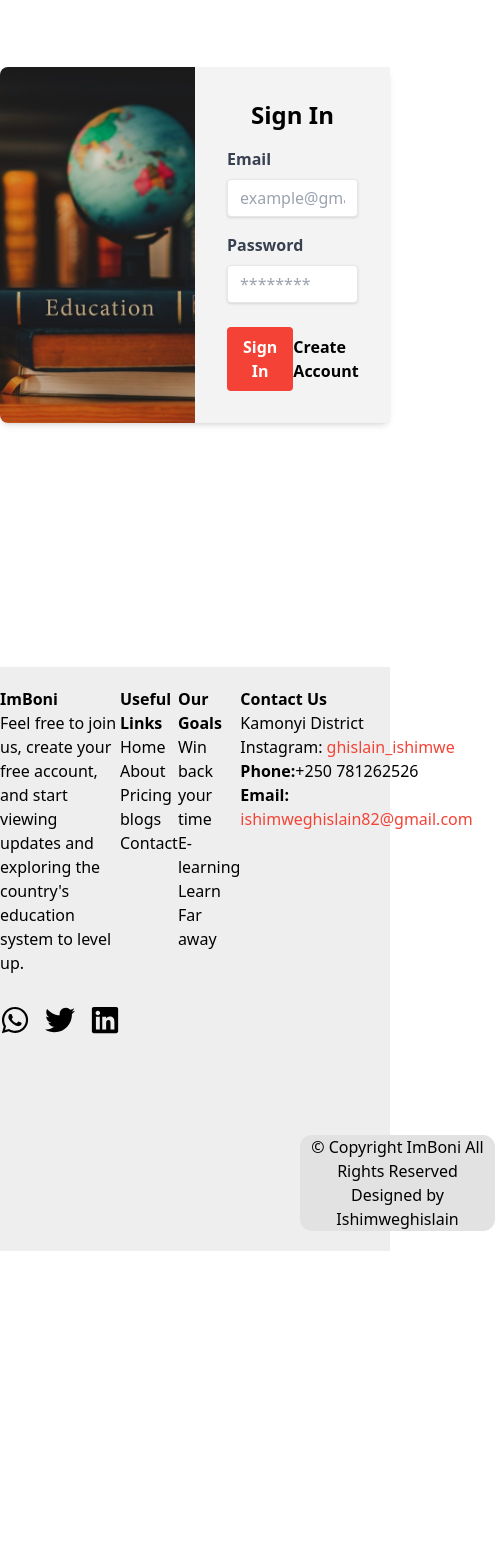
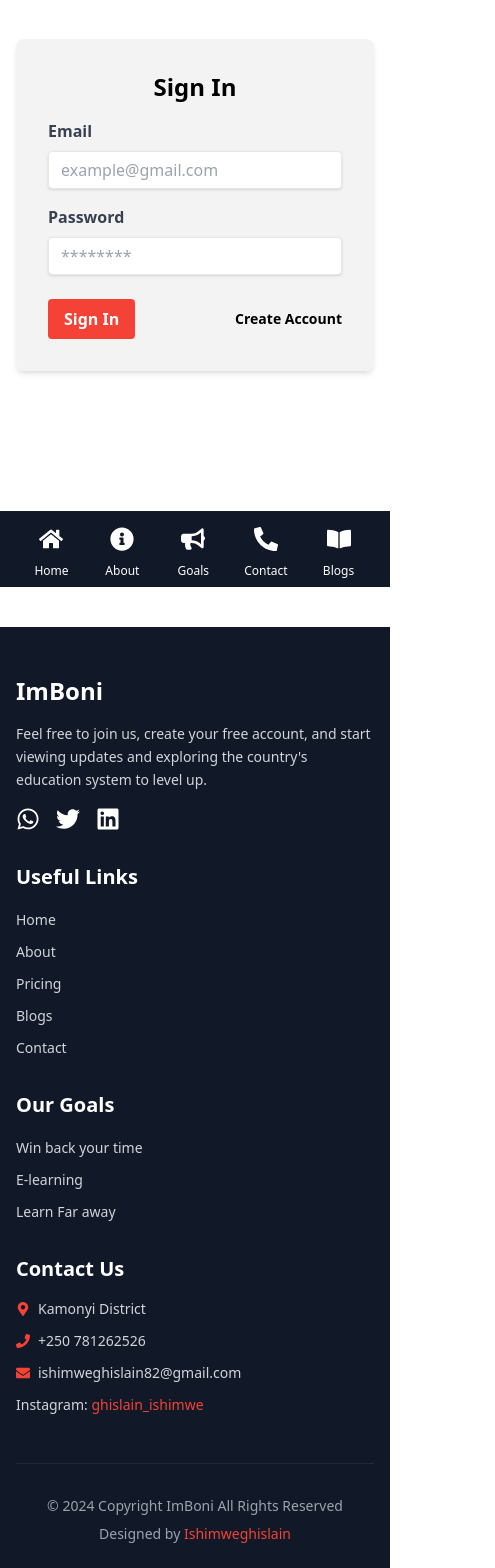
Before and after one commit to ishimweghislain/Imboni_project_2, a React (Vite) app in the folder Frontend/: page /login in a window 390 px wide. Shown: the part 257-1825 px from the top of the page, 495 px wide, since content can reach past the window. Before the commit the page ends 1508 px from the top, so only its background shows below. Built offline with nearby package versions, Linux system fonts and the light colour scheme.

Commit message:
added responsiveness for website pages

```diff
--- a/Frontend/src/Components/Footer.jsx
+++ b/Frontend/src/Components/Footer.jsx
@@ -1,69 +1,126 @@
 import React from 'react';
-import { FaWhatsapp, FaTwitter, FaLinkedin } from 'react-icons/fa';
+import { Link } from 'react-router-dom';
+import { FaWhatsapp, FaTwitter, FaLinkedin, FaPhone, FaEnvelope, FaMapMarkerAlt } from 'react-icons/fa';
 
 const Footer = () => {
   return (
-    <footer className='footer'>
-    <div className="container-fluid bg-dark text-light py-5">
-      <div className="row">
-        <div className="col-md-4">
-         <b> <h1>ImBoni</h1></b>
-          <p>Feel free to join us, create your free account, and start viewing<br></br>  updates and exploring the country's education system to level up.</p>
-          <div className="links">
-  <a href="https://wa.me/" target="_blank" rel="noopener noreferrer" className="text-light me-3">
-    <FaWhatsapp size={30} />
+    <footer className="bg-gray-900 text-white pt-12 pb-6">
+      <div className="max-w-7xl mx-auto px-4 sm:px-6">
+        <div className="grid grid-cols-1 md:grid-cols-2 lg:grid-cols-4 gap-8">
+          {/* Company Info Section */}
+          <div className="space-y-4">
+            <h2 className="text-2xl font-bold mb-4">ImBoni</h2>
+            <p className="text-gray-300 text-sm leading-relaxed mb-6">
+              Feel free to join us, create your free account, and start viewing updates
+              and exploring the country's education system to level up.
+            </p>
+            <div className="flex space-x-4">
+              <a href="https://wa.me/" target="_blank" rel="noopener noreferrer"
+                className="text-white hover:text-[#f44336] transition-colors duration-300">
+                <FaWhatsapp size={24} />
               </a>
-  <a href="https://twitter.com/" target="_blank" rel="noopener noreferrer" className="text-light me-3">
-    <FaTwitter size={30} />
+              <a href="https://twitter.com/" target="_blank" rel="noopener noreferrer"
+                className="text-white hover:text-[#f44336] transition-colors duration-300">
+                <FaTwitter size={24} />
               </a>
-  <a href="https://www.linkedin.com/" target="_blank" rel="noopener noreferrer" className="text-light">
-    <FaLinkedin size={30} />
+              <a href="https://www.linkedin.com/" target="_blank" rel="noopener noreferrer"
+                className="text-white hover:text-[#f44336] transition-colors duration-300">
+                <FaLinkedin size={24} />
               </a>
             </div>
-
-
-
           </div>
 
-
-        <div className="col-md-3">
-         <b><h1>Useful Links</h1></b>
-          <ul className="list-unstyled">
-            <li><a href="/" className="text-light link-hover">Home</a></li>
-            <li><a href="/about" className="text-light link-hover">About</a></li>
-            <li><a href="/pricing" className="text-light link-hover">Pricing</a></li>
-            <li><a href="/blogs" className="text-light link-hover">blogs</a></li>
-            <li><a href="/contact" className="text-light link-hover">Contact</a></li>
-
+          {/* Useful Links Section */}
+          <div>
+            <h2 className="text-xl font-bold mb-4">Useful Links</h2>
+            <ul className="space-y-2">
+              {['Home', 'About', 'Pricing', 'Blogs', 'Contact'].map((item) => (
+                <li key={item}>
+                  <Link
+                    to={`/${item.toLowerCase()}`}
+                    className="text-gray-300 hover:text-[#f44336] transition-colors duration-300 text-sm"
+                  >
+                    {item}
+                  </Link>
+                </li>
+              ))}
             </ul>
           </div>
 
-        <div className="col-md-3">
-         <b><h1>Our Goals</h1></b>
-          <ul className="list-unstyled">
-            <li><a href="/" className="text-light link-hover"> Win back your time</a></li>
-            <li><a href="/about" className="text-light link-hover">E-learning</a></li>
-            <li><a href="/contact" className="text-light link-hover">Learn Far away</a></li>
-
+          {/* Our Goals Section */}
+          <div>
+            <h2 className="text-xl font-bold mb-4">Our Goals</h2>
+            <ul className="space-y-2">
+              {[
+                'Win back your time',
+                'E-learning',
+                'Learn Far away'
+              ].map((item) => (
+                <li key={item}>
+                  <Link
+                    to="/"
+                    className="text-gray-300 hover:text-[#f44336] transition-colors duration-300 text-sm"
+                  >
+                    {item}
+                  </Link>
+                </li>
+              ))}
             </ul>
           </div>
 
-
-        <div className="col-md-3">
-         <b> <h1>Contact Us</h1></b>
-          <p>Kamonyi District</p>
-          <p>Instagram: <a href="https://www.instagram.com/ghislain_ishimwe" className="text-[#f44336] link-hover">ghislain_ishimwe</a></p>
-          <p><b>Phone:</b>+250 781262526</p>
-          <p><b>Email:</b> <a href="mailto:ishi@gmail.com" className="text-[#f44336] link-hover">ishimweghislain82@gmail.com</a></p>
+          {/* Contact Section */}
+          <div>
+            <h2 className="text-xl font-bold mb-4">Contact Us</h2>
+            <div className="space-y-3">
+              <p className="flex items-center text-gray-300 text-sm">
+                <FaMapMarkerAlt className="mr-2 text-[#f44336]" />
+                Kamonyi District
+              </p>
+              <p className="flex items-center text-gray-300 text-sm">
+                <FaPhone className="mr-2 text-[#f44336]" />
+                +250 781262526
+              </p>
+              <p className="flex items-center text-gray-300 text-sm">
+                <FaEnvelope className="mr-2 text-[#f44336]" />
+                <a
+                  href="mailto:ishimweghislain82@gmail.com"
+                  className="hover:text-[#f44336] transition-colors duration-300"
+                >
+                  ishimweghislain82@gmail.com
+                </a>
+              </p>
+              <p className="text-gray-300 text-sm">
+                Instagram:{' '}
+                <a
+                  href="https://www.instagram.com/ghislain_ishimwe"
+                  className="text-[#f44336] hover:text-[#ff6659] transition-colors duration-300"
+                  target="_blank"
+                  rel="noopener noreferrer"
+                >
+                  ghislain_ishimwe
+                </a>
+              </p>
+            </div>
           </div>
         </div>
 
-     <div className='last-footer'>
-      <div className="row mt-4">
-        <div className="col-12 text-center">
-          <p>© Copyright ImBoni All Rights Reserved</p>
-          <p>Designed by <a href="https://portfolio-link.com" className="text-light">Ishimweghislain</a></p>
-        </div>
+        {/* Copyright Section */}
+        <div className="border-t border-gray-800 mt-12 pt-8">
+          <div className="text-center space-y-2">
+            <p className="text-gray-400 text-sm">
+              © {new Date().getFullYear()} Copyright ImBoni All Rights Reserved
+            </p>
+            <p className="text-gray-400 text-sm">
+              Designed by{' '}
+              <a
+                href="https://portfolio-link.com"
+                className="text-[#f44336] hover:text-[#ff6659] transition-colors duration-300"
+                target="_blank"
+                rel="noopener noreferrer"
+              >
+                Ishimweghislain
+              </a>
+            </p>
           </div>
         </div>
       </div>
--- a/Frontend/src/Components/Login.jsx
+++ b/Frontend/src/Components/Login.jsx
@@ -5,30 +5,28 @@ import axios from 'axios';
 const LoginForm = ({ onToggle, onLogin }) => {
   const [email, setEmail] = useState('');
   const [password, setPassword] = useState('');
+  const [isMobile, setIsMobile] = useState(window.innerWidth <= 768);
   const navigate = useNavigate();
+
+  useEffect(() => {
+    const handleResize = () => {
+      setIsMobile(window.innerWidth <= 768);
+    };
+    window.addEventListener('resize', handleResize);
+    return () => window.removeEventListener('resize', handleResize);
+  }, []);
 
   const handleLogin = async (e) => {
     e.preventDefault();
-    const userData = {
-      email,
-      password
-    };
+    const userData = { email, password };
 
     try {
       const response = await axios.post('http://localhost:5000/api/users/login', userData);
       const { token, user } = response.data;
-
-
       localStorage.setItem('user', JSON.stringify(user));
       localStorage.setItem('token', token);
-
       onLogin(user);
-
-      if (user.role === 'student') {
-        navigate('/student-dashboard');
-      } else {
-        navigate('/teacher-dashboard');
-      }
+      navigate(user.role === 'student' ? '/student-dashboard' : '/teacher-dashboard');
     } catch (error) {
       console.error('Login failed:', error.response?.data || error.message);
       alert('Invalid email or password');
@@ -36,12 +34,14 @@ const LoginForm = ({ onToggle, onLogin }) => {
   };
 
   return (
-    <div className="flex h-screen items-center justify-center" style={{ marginTop: '80px' }}>
-      <div className="form-container flex w-[800px] max-w-4xl rounded-lg shadow-md">
+    <div className="flex min-h-screen items-center justify-center px-4" style={{ marginTop: isMobile ? '40px' : '80px' }}>
+      <div className={`form-container flex ${isMobile ? 'w-full' : 'w-[800px]'} max-w-4xl rounded-lg shadow-md`}>
+        {!isMobile && (
           <div className="relative w-1/2">
             <img src="/picture.jpeg" alt="Login" className="h-full w-full object-cover rounded-l-lg" />
           </div>
-        <div className="flex w-1/2 flex-col items-center justify-center p-8 bg-[#f4f3f3]" >
+        )}
+        <div className={`flex flex-col items-center justify-center p-8 bg-[#f4f3f3] ${isMobile ? 'w-full rounded-lg' : 'w-1/2 rounded-r-lg'}`}>
           <h2 className="mb-4 text-2xl font-bold">Sign In</h2>
           <form onSubmit={handleLogin} className="w-full">
             <div className="mb-4 w-full">
@@ -74,7 +74,7 @@ const LoginForm = ({ onToggle, onLogin }) => {
                 Sign In
               </button>
               <a
-                className="inline-block align-baseline font-bold text-md text-black hover:text-[#f44336]"
+                className="inline-block align-baseline font-bold text-sm md:text-md text-black hover:text-[#f44336]"
                 href="#"
                 onClick={(e) => {
                   e.preventDefault();
@@ -100,27 +100,27 @@ const CreateAccountForm = ({ onToggle }) => {
     role: 'student'
   });
   const [loading, setLoading] = useState(false);
+  const [isMobile, setIsMobile] = useState(window.innerWidth <= 768);
   const navigate = useNavigate();
+
+  useEffect(() => {
+    const handleResize = () => {
+      setIsMobile(window.innerWidth <= 768);
+    };
+    window.addEventListener('resize', handleResize);
+    return () => window.removeEventListener('resize', handleResize);
+  }, []);
 
   const handleSubmit = async (e) => {
     e.preventDefault();
     setLoading(true);
 
     try {
-      // Make the API call to register the user
       const response = await axios.post('http://localhost:5000/api/users/register', formData);
       console.log(response.data);
       setLoading(false);
-
-      // Store user data in localStorage
       localStorage.setItem('user', JSON.stringify(formData));
-
-      // Navigate to the corresponding dashboard based on user role
-      if (formData.role === 'student') {
-        navigate('/student-dashboard');
-      } else {
-        navigate('/teacher-dashboard');
-      }
+      navigate(formData.role === 'student' ? '/student-dashboard' : '/teacher-dashboard');
     } catch (error) {
       setLoading(false);
       console.error(error.response.data);
@@ -129,22 +129,23 @@ const CreateAccountForm = ({ onToggle }) => {
   };
 
   return (
-    <div className="flex h-screen items-center justify-center" style={{ marginTop: '90px' }}>
+    <div className="flex min-h-screen items-center justify-center px-4" style={{ marginTop: isMobile ? '40px' : '90px' }}>
       {loading ? (
         <div className="flex items-center justify-center h-full">
           <div className="loader border-t-4 border-b-4 border-[#f44336] rounded-full w-12 h-12 animate-spin"></div>
-          {/* <p className="text-[#f44336] font-bold ml-4">😊 Your Account is being created !...</p> */}
         </div>
       ) : (
-        <div className="form-container flex w-[800px] max-w-4xl rounded-lg shadow-md">
+        <div className={`form-container flex ${isMobile ? 'w-full' : 'w-[800px]'} max-w-4xl rounded-lg shadow-md`}>
+          {!isMobile && (
             <div className="relative w-1/2">
               <img src="/picture.jpeg" alt="Create Account" className="h-full w-full object-cover rounded-l-lg" />
             </div>
-          <div className="flex w-1/2 flex-col items-center justify-center p-8 bg-[#f4f3f3]">
-            <b><h2 className="heading mb-4 text-2xl">Create Account</h2></b>
+          )}
+          <div className={`flex flex-col items-center justify-center p-8 bg-[#f4f3f3] ${isMobile ? 'w-full rounded-lg' : 'w-1/2 rounded-r-lg'}`}>
+            <h2 className="heading mb-4 text-2xl font-bold">Create Account</h2>
             <form onSubmit={handleSubmit} className="w-full">
-              <div className="mb-4 flex w-full">
-                <div className="mr-2 w-1/2">
+              <div className="mb-4 flex w-full flex-col md:flex-row">
+                <div className={`${isMobile ? 'mb-4' : 'mr-2'} w-full md:w-1/2`}>
                   <label htmlFor="firstName" className="block text-gray-700 font-bold mb-2">First Name</label>
                   <input
                     type="text"
@@ -155,7 +156,7 @@ const CreateAccountForm = ({ onToggle }) => {
                     placeholder="First Name"
                   />
                 </div>
-                <div className="ml-2 w-1/2">
+                <div className={`${isMobile ? '' : 'ml-2'} w-full md:w-1/2`}>
                   <label htmlFor="lastName" className="block text-gray-700 font-bold mb-2">Last Name</label>
                   <input
                     type="text"
@@ -201,15 +202,15 @@ const CreateAccountForm = ({ onToggle }) => {
                   <option value="teacher">Teacher</option>
                 </select>
               </div>
-              <div className="flex w-full items-center justify-between">
+              <div className="flex w-full items-center justify-between flex-col md:flex-row gap-4 md:gap-0">
                 <button
-                  className="bg-[#f44336] hover:bg-gray-700 text-white font-bold py-2 px-4 rounded focus:outline-none focus:shadow-outline"
+                  className="bg-[#f44336] hover:bg-gray-700 text-white font-bold py-2 px-4 rounded focus:outline-none focus:shadow-outline w-full md:w-auto"
                   type="submit"
                 >
                   Sign up
                 </button>
                 <a
-                  className="inline-block align-baseline font-bold text-md text-black hover:text-[#f44336]"
+                  className="inline-block align-baseline font-bold text-sm md:text-md text-black hover:text-[#f44336]"
                   href="#"
                   onClick={(e) => {
                     e.preventDefault();
@@ -232,7 +233,6 @@ const Login = () => {
   const [user, setUser] = useState(null);
 
   const toggleForm = () => setIsLogin(!isLogin);
-
   const handleLogin = (userData) => setUser(userData);
 
   return (
--- a/Frontend/src/Components/Navbar.jsx
+++ b/Frontend/src/Components/Navbar.jsx
@@ -5,6 +5,7 @@ import { FaHome, FaInfoCircle, FaMoneyBillWave, FaChalkboardTeacher, FaBullhorn,
 const Navbar = ({ isHome }) => {
   const [isScrolled, setIsScrolled] = useState(false);
   const location = useLocation();
+  const [isMobile, setIsMobile] = useState(window.innerWidth <= 768);
 
   useEffect(() => {
     const handleScroll = () => {
@@ -15,9 +16,16 @@ const Navbar = ({ isHome }) => {
       }
     };
 
+    const handleResize = () => {
+      setIsMobile(window.innerWidth <= 768);
+    };
+
     window.addEventListener('scroll', handleScroll);
+    window.addEventListener('resize', handleResize);
+
     return () => {
       window.removeEventListener('scroll', handleScroll);
+      window.removeEventListener('resize', handleResize);
     };
   }, []);
 
@@ -25,64 +33,70 @@ const Navbar = ({ isHome }) => {
 
   const getIcon = (link) => {
     switch (link) {
-      case 'Home':
-        return <FaHome className="mr-2 text-xl" />;
-      case 'About':
-        return <FaInfoCircle className="mr-2 text-xl" />;
-      case 'Pricing':
-        return <FaMoneyBillWave className="mr-2 text-xl" />;
-      case 'Professors':
-        return <FaChalkboardTeacher className="mr-2 text-xl" />;
-      case 'Goals':
-        return <FaBullhorn className="mr-2 text-xl" />;
-      case 'Blogs':
-        return <FaBookOpen className="mr-2 text-xl" />;
-      case 'Contact':
-        return <FaPhoneAlt className="mr-2 text-xl" />;
-      default:
-        return null;
+      case 'Home': return <FaHome className={`${isMobile ? 'text-2xl' : 'text-xl mr-2'}`} />;
+      case 'About': return <FaInfoCircle className={`${isMobile ? 'text-2xl' : 'text-xl mr-2'}`} />;
+      case 'Pricing': return <FaMoneyBillWave className={`${isMobile ? 'text-2xl' : 'text-xl mr-2'}`} />;
+      case 'Professors': return <FaChalkboardTeacher className={`${isMobile ? 'text-2xl' : 'text-xl mr-2'}`} />;
+      case 'Goals': return <FaBullhorn className={`${isMobile ? 'text-2xl' : 'text-xl mr-2'}`} />;
+      case 'Blogs': return <FaBookOpen className={`${isMobile ? 'text-2xl' : 'text-xl mr-2'}`} />;
+      case 'Contact': return <FaPhoneAlt className={`${isMobile ? 'text-2xl' : 'text-xl mr-2'}`} />;
+      default: return null;
     }
   };
 
+  const mobileLinks = ['Home', 'About', 'Goals', 'Contact', 'Blogs'];
+  const desktopLinks = ['Home', 'About', 'Pricing', 'Professors', 'Goals', 'Blogs', 'Contact'];
+
+  if (isMobile) {
+    return (
+      <nav className="fixed bottom-0 left-0 w-full bg-gray-900 px-4 py-2 flex justify-around items-center z-50">
+        {mobileLinks.map((link) => (
+          <Link
+            key={link}
+            to={`/${link.toLowerCase()}`}
+            className="flex flex-col items-center"
+          >
+            <div className={`p-2 ${isActive(`/${link.toLowerCase()}`) ? 'text-[#f44336]' : 'text-white'}`}>
+              {getIcon(link)}
+            </div>
+            <span className={`text-xs mt-1 ${isActive(`/${link.toLowerCase()}`) ? 'text-[#f44336]' : 'text-white'}`}>
+              {link}
+            </span>
+          </Link>
+        ))}
+      </nav>
+    );
+  }
+
   return (
-    <nav
-      className={`fixed top-0 w-full z-10 px-4 py-5 flex justify-between items-center transition-colors duration-300 ${
-        isScrolled
-          ? 'bg-gray-800 text-black'
-          : isHome
-          ? 'bg-transparent text-black'
-          : 'bg-gray-900 text-black'
-      }`}
-    >
+    <nav className={`fixed top-0 w-full z-50 px-4 py-5 flex justify-between items-center transition-colors duration-300 ${
+      isScrolled ? 'bg-gray-800' : isHome ? 'bg-transparent' : 'bg-gray-900'
+    }`}>
       <div className="flex items-center space-x-2">
         <div className="icon">
           <FaBookOpen className="text-[#f44336] text-2xl" />
         </div>
         <span className="text-xl font-bold text-white">ImBoni</span>
       </div>
-      <div className="md:flex space-x-6 font-medium">
-        {['Home', 'About', 'Pricing', 'Professors', 'Goals', 'Blogs', 'Contact'].map((link) => (
+
+      <div className="flex space-x-6 font-medium">
+        {desktopLinks.map((link) => (
           <Link
             key={link}
             to={`/${link.toLowerCase()}`}
             className={`cursor-pointer relative flex items-center transition-colors duration-300 group ${
-              isActive(`/${link.toLowerCase()}`)
-                ? 'text-[#f44336]'
-                : isHome && !isScrolled
-                ? 'text-white hover:text-[#f44336]'
-                : 'text-white hover:text-[#f44336]'
+              isActive(`/${link.toLowerCase()}`) ? 'text-[#f44336]' : isHome && !isScrolled ? 'text-white hover:text-[#f44336]' : 'text-white hover:text-[#f44336]'
             }`}
           >
             {getIcon(link)}
             {link}
-            <span
-              className={`absolute bottom-0 left-0 w-full h-0.5 bg-[#f44336] rounded-full transition-all duration-300 ease-in-out ${
-                isActive(`/${link.toLowerCase()}`) ? 'scale-x-100' : 'scale-x-0 group-hover:scale-x-100'
-              } origin-left`}
-            ></span>
+            <span className={`absolute bottom-0 left-0 w-full h-0.5 bg-[#f44336] rounded-full transition-all duration-300 ease-in-out ${
+              isActive(`/${link.toLowerCase()}`) ? 'scale-x-100' : 'scale-x-0 group-hover:scale-x-100'
+            } origin-left`}></span>
           </Link>
         ))}
       </div>
+
       <div>
         <Link
           to="/login"
--- a/Frontend/src/Pages/About.jsx
+++ b/Frontend/src/Pages/About.jsx
@@ -18,7 +18,7 @@ const About = () => {
   };
 
   return (
-    <div className="bg-white min-h-screen mt-8">
+    <div className="bg-white min-h-screen mt-0 md:mt-8">
       <div
         className={`transition-transform duration-700 ease-in-out ${
           isVisible ? 'translate-y-0 opacity-100' : '-translate-y-10 opacity-0'
--- a/Frontend/src/Pages/Blogs.jsx
+++ b/Frontend/src/Pages/Blogs.jsx
@@ -29,7 +29,7 @@ const Blogs = () => {
   );
 
   return (
-    <div className="min-h-screen bg-gray-900 text-white p-8 mt-16">
+    <div className="min-h-screen bg-gray-900 text-white p-8 mt-0 md:mt-16">
       <div className="container mx-auto">
         {/* Search Bar */}
         <div className="mb-8">
--- a/Frontend/src/Pages/Contact.jsx
+++ b/Frontend/src/Pages/Contact.jsx
@@ -30,7 +30,7 @@ const Contact = () => {
         `}
       </style>
 
-      <div className="min-h-screen bg-gray-900 p-8 mt-16">
+      <div className="min-h-screen bg-gray-900 p-8 mt-0 md:mt-16">
         <div className="max-w-6xl mx-auto flex flex-col md:flex-row gap-8">
           {/* Left - Contact Form Section */}
           <div className="flex-1">
```
Also changed, not shown: Frontend/src/Pages/Home.jsx (+69 -16 lines). Lines whose indentation alone changed are shown as unchanged.
